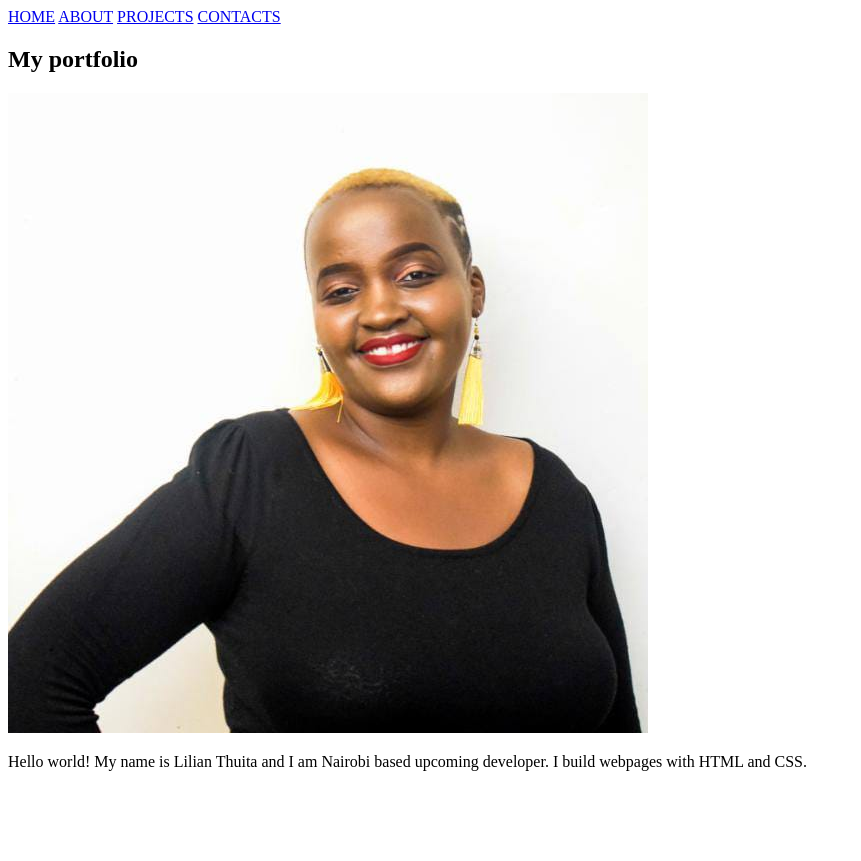
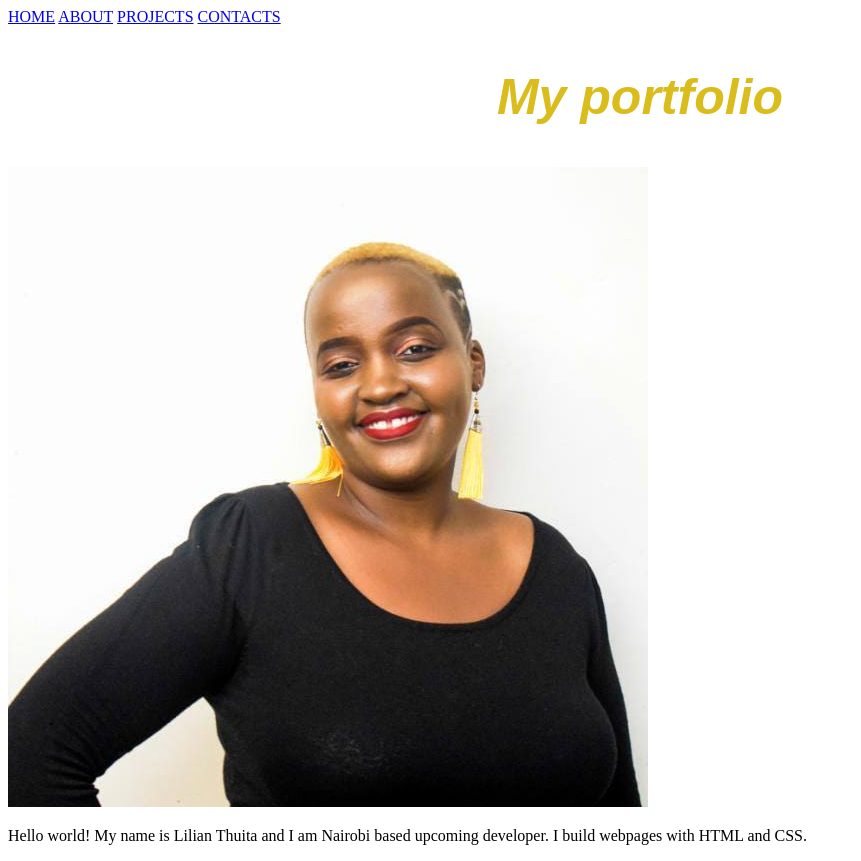
Before and after one commit to lilian94-hub/IP1-portfolio, a plain HTML site: page index.html in a window 1280 px wide. Shown: the whole page, without its empty margins (0-861 px from the left). Before the commit the page ends 800 px from the top, so only its background shows below. Drawn offline with Linux system fonts and the light colour scheme.

Commit message:
add css style to the class header

```diff
--- a/css/styles.css
+++ b/css/styles.css
@@ -0,0 +1,8 @@
+.header{
+    text-align: center;
+    font-size: 50px;
+    font-style: italic;
+    font-family: Arial, Helvetica, sans-serif;
+    font-weight: bold;
+    color: rgb(218, 189, 28);
+}
```
Also changed, not shown: index.html (+1 -0 lines), projects.html (+18 -0 lines).
